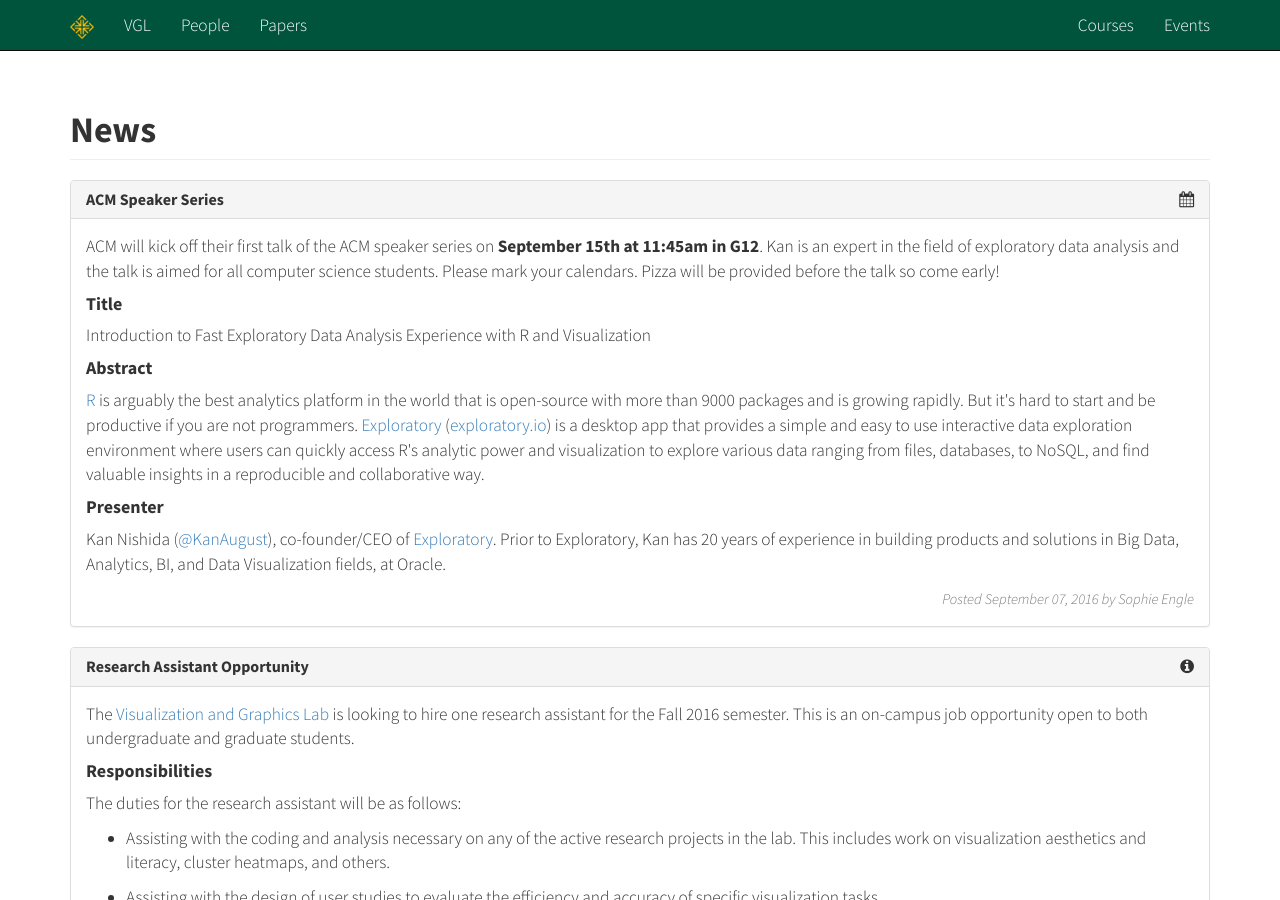
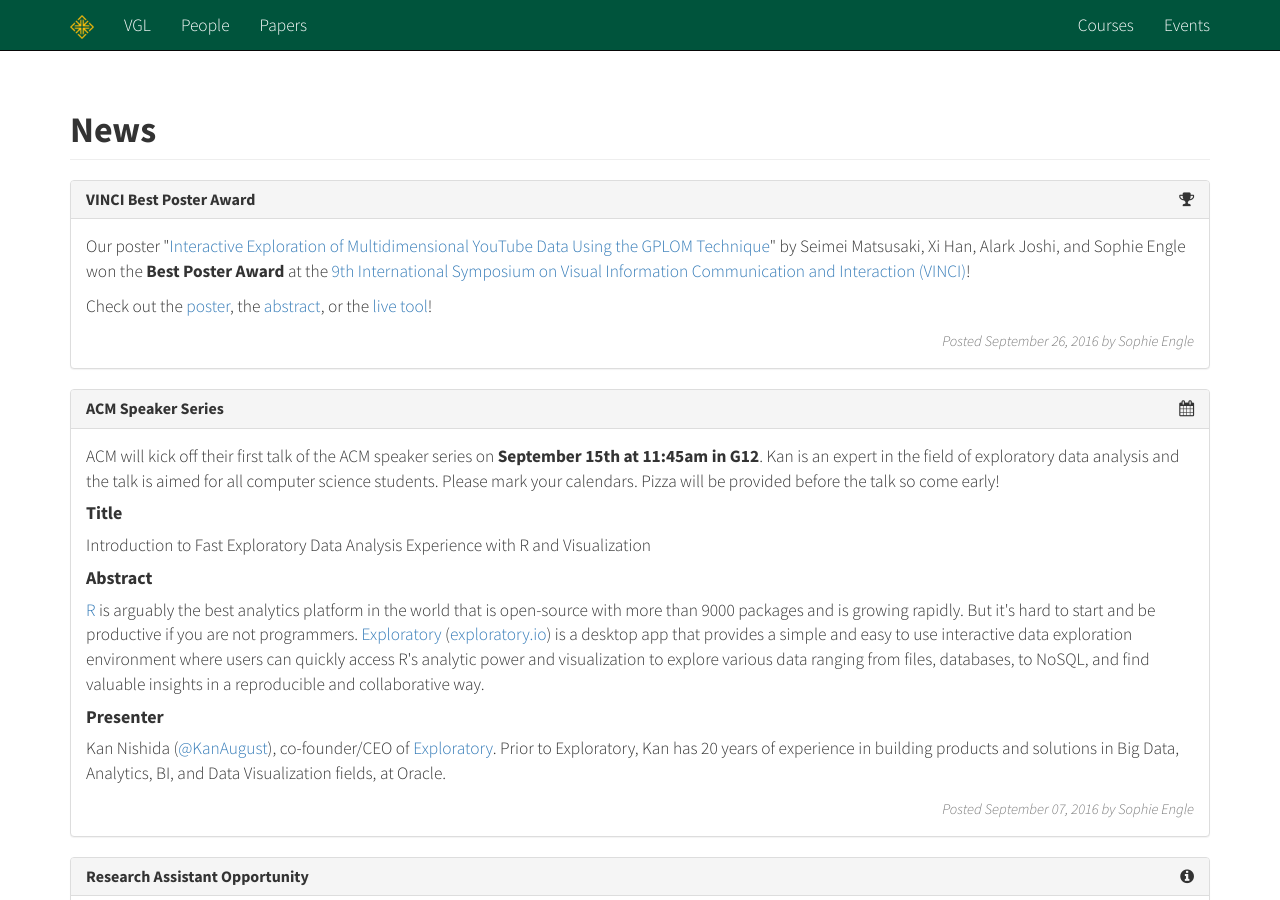
Before and after one commit to usfvgl/usfvgl.github.io, a Jekyll site: the page built from news/index.html, in a window 1280 px wide and 900 px high. Built offline with Jekyll 4.4.1, drawn with Linux system fonts in a browser that asks for light colours; nearby versions of some CDN libraries.

Commit message:
Updating with poster award.

```diff
--- /dev/null
+++ b/news/_posts/2016-09-26-poster-award.html
@@ -0,0 +1,10 @@
+---
+layout: posts
+title: VINCI Best Poster Award
+author: Sophie Engle
+icon: fa-trophy
+---
+
+<p>Our poster "<a href="http://dx.doi.org/10.1145/2968220.2968233">Interactive Exploration of Multidimensional YouTube Data Using the GPLOM Technique</a>" by Seimei Matsusaki, Xi Han, Alark Joshi, and Sophie Engle won the <strong>Best Poster Award</strong> at the <a href="http://vinci-conf.org/index.html">9th International Symposium on Visual Information Communication and Interaction (VINCI)</a>!</p>
+
+<p>Check out the <a href="{{ site.url }}/papers/2016-vinci-poster.pdf">poster</a>, the <a href="http://dx.doi.org/10.1145/2968220.2968233">abstract</a>, or the <a href="http://cs690.github.io/spring2015-datavis/visualization.html">live tool</a>!</p>
```
Also changed, not shown: _data/papers.yml (+7 -1 lines), 1 other file.
